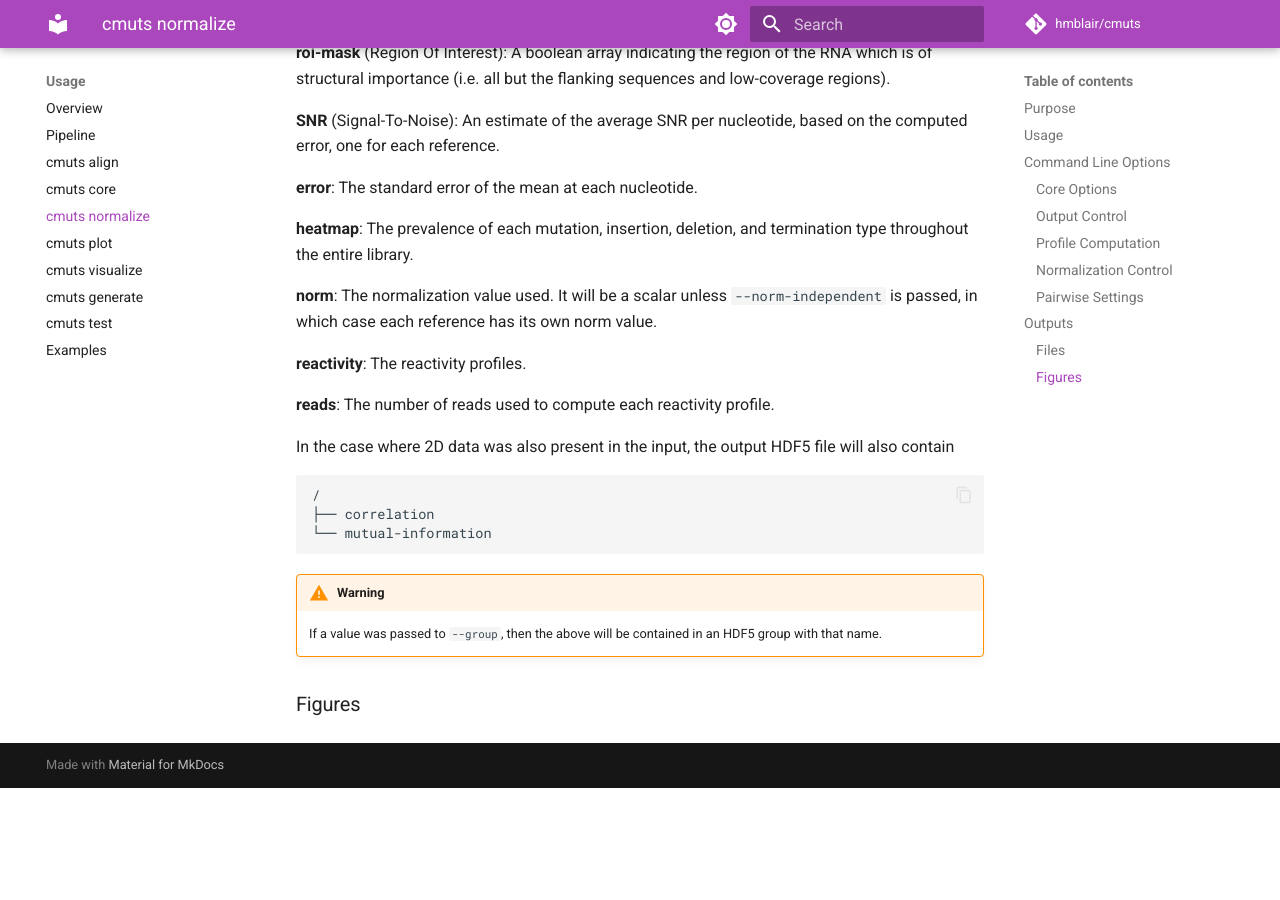
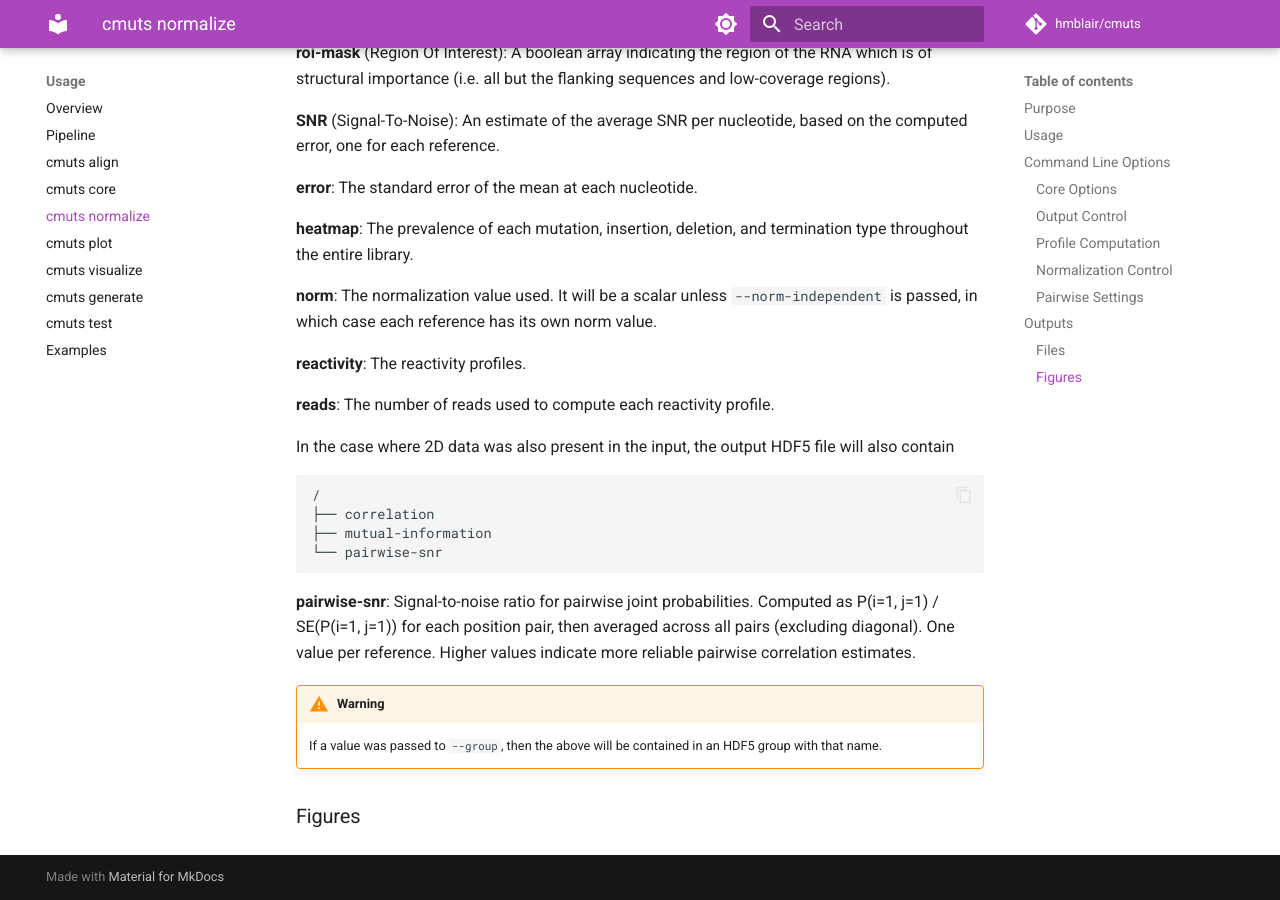
Before and after one commit to hmblair/cmuts, an MkDocs documentation site: the page built from docs/usage/cmuts-normalize.md, in a window 1280 px wide and 900 px high, scrolled down 2341 px. Built offline with MkDocs 1.6.1 and Material for MkDocs 9.7.7, drawn with Linux system fonts in a browser that asks for light colours; comment, search, counter and statistics services are not loaded; before the commit the page ends 3129 px from its top, so only the background shows below that.

Commit message:
docs: Add pairwise-snr to cmuts-normalize output documentation
Co-Authored-By: Claude Opus 4.5 <noreply@anthropic.com>

````diff
--- a/docs/usage/cmuts-normalize.md
+++ b/docs/usage/cmuts-normalize.md
@@ -105,8 +105,11 @@ In the case where 2D data was also present in the input, the output HDF5 file wi
 ```
 /
 ├── correlation
-└── mutual-information
+├── mutual-information
+└── pairwise-snr
 ```
+
+**pairwise-snr**: Signal-to-noise ratio for pairwise joint probabilities. Computed as P(i=1, j=1) / SE(P(i=1, j=1)) for each position pair, then averaged across all pairs (excluding diagonal). One value per reference. Higher values indicate more reliable pairwise correlation estimates.
 
 !!! warning
     If a value was passed to `--group`, then the above will be contained in an HDF5 group with that name.
````
